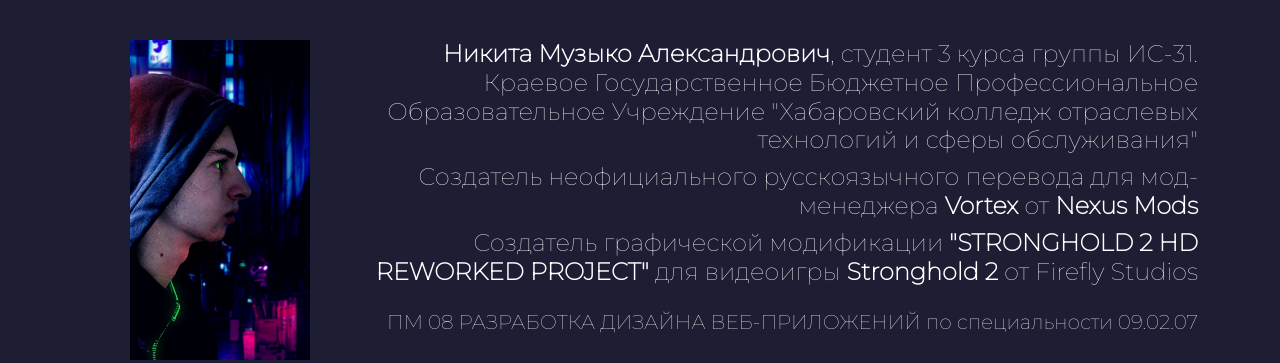
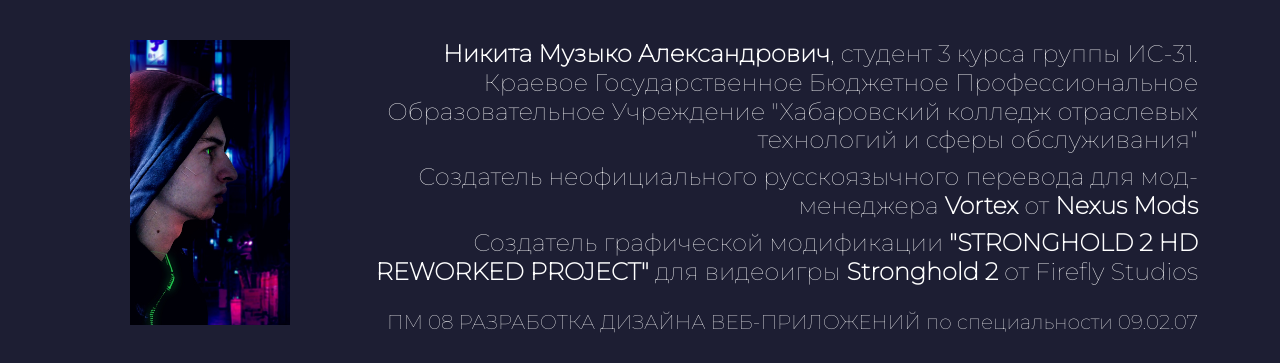
Before and after one commit to to-be-peace-da/nikita-muzyko, a plain HTML site: page index.html in a window 1280 px wide. Shown: the part 143-506 px from the top of the page. Drawn offline with Linux system fonts and the light colour scheme.

Commit message:
Update style.css

```diff
--- a/css/style.css
+++ b/css/style.css
@@ -20,7 +20,7 @@ nav img {
 }
 
 .photo {
-    height: 40vh;
+    width: 20vh;
 
 }
 
```
